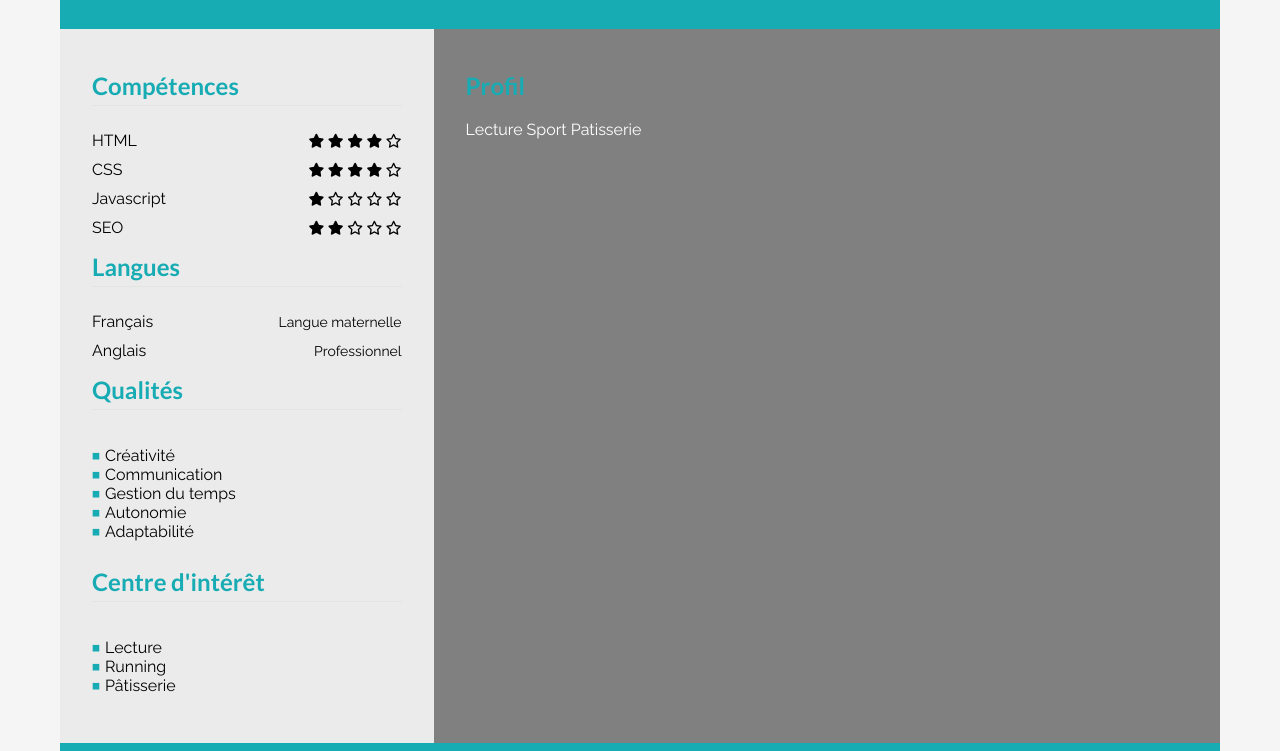
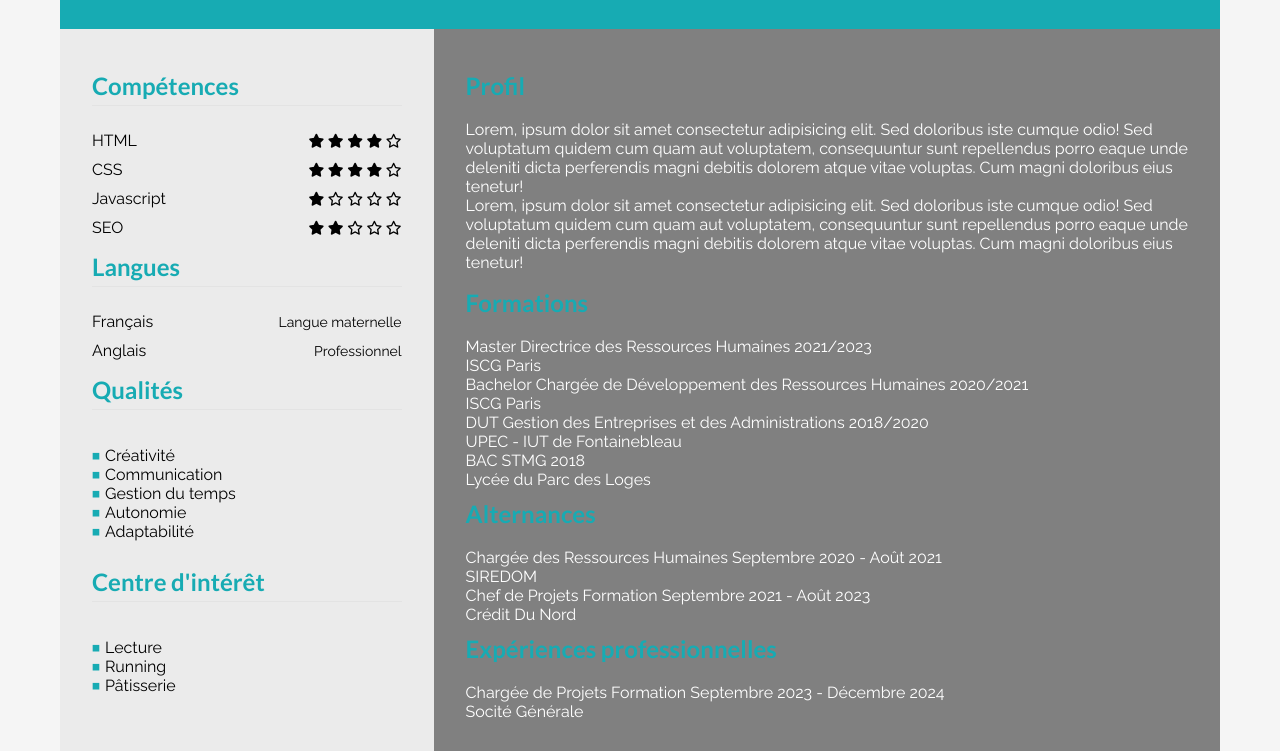
Before and after one commit to mitzven/Curriculum-Vitae, a plain HTML site: page index.html in a window 1280 px wide. Shown: the part 201-952 px from the top of the page. Drawn offline with Linux system fonts and the light colour scheme.

Commit message:
Add contains class right side

```diff
--- a/assets/css/style.css
+++ b/assets/css/style.css
@@ -171,7 +171,7 @@ footer {
     font-size: 30px;
 }
 
-p {
+.footer {
     text-align: center;
     font-style: italic;
 }
--- a/index.html
+++ b/index.html
@@ -150,9 +150,76 @@
 
             <div class="right-side">
                 <h3>Profil</h3>
-                Lecture
-                Sport
-                Patisserie
+
+                <p>
+                    Lorem, ipsum dolor sit amet consectetur adipisicing elit. Sed doloribus iste cumque odio!
+                    Sed voluptatum quidem cum quam aut voluptatem, consequuntur sunt repellendus porro eaque unde deleniti dicta perferendis
+                    magni debitis dolorem atque vitae voluptas. Cum magni doloribus eius tenetur! <br>Lorem, ipsum dolor sit amet consectetur adipisicing elit.
+                    Sed doloribus iste cumque odio! Sed voluptatum quidem cum quam aut voluptatem, consequuntur sunt repellendus porro eaque
+                    unde deleniti dicta perferendis magni debitis dolorem atque vitae voluptas. Cum magni doloribus eius tenetur!
+                </p>
+
+                <h3>Formations</h3>
+
+                <div>
+                    <span>Master Directrice des Ressources Humaines</span>
+                    <span>2021/2023</span>
+                    <div>
+                        ISCG Paris
+                    </div>
+                </div>
+
+                <div>
+                    <span>Bachelor Chargée de Développement des Ressources Humaines</span>
+                    <span>2020/2021</span>
+                    <div>
+                        ISCG Paris
+                    </div>
+                </div>
+
+                <div>
+                    <span>DUT Gestion des Entreprises et des Administrations</span>
+                    <span>2018/2020</span>
+                    <div>
+                        UPEC - IUT de Fontainebleau
+                    </div>
+                </div>
+
+                <div>
+                    <span>BAC STMG</span>
+                    <span>2018</span>
+                    <div>
+                        Lycée du Parc des Loges
+                    </div>
+                </div>
+
+                <h3>Alternances</h3>
+
+                <div>
+                    <span>Chargée des Ressources Humaines</span>
+                    <span>Septembre 2020 - Août 2021 </span>
+                    <div>
+                        SIREDOM
+                    </div>
+                </div>
+
+                <div>
+                    <span>Chef de Projets Formation</span>
+                    <span>Septembre 2021 - Août 2023 </span>
+                    <div>
+                        Crédit Du Nord
+                    </div>
+                </div>
+
+                <h3>Expériences professionnelles</h3>
+
+                <div>
+                    <span>Chargée de Projets Formation</span>
+                    <span>Septembre 2023 - Décembre 2024</span>
+                    <div>
+                        Socité Générale
+                    </div>
+                </div>
 
             </div>
 
@@ -167,7 +234,7 @@
             <i class="fa-brands fa-github"></i>
             <i class="fa-brands fa-square-instagram"></i>
         </div>
-        <p>mis à jour le : 27/05/2025</p>
+        <p class="footer">mis à jour le : 27/05/2025</p>
     </footer>
 
 </body>
```
